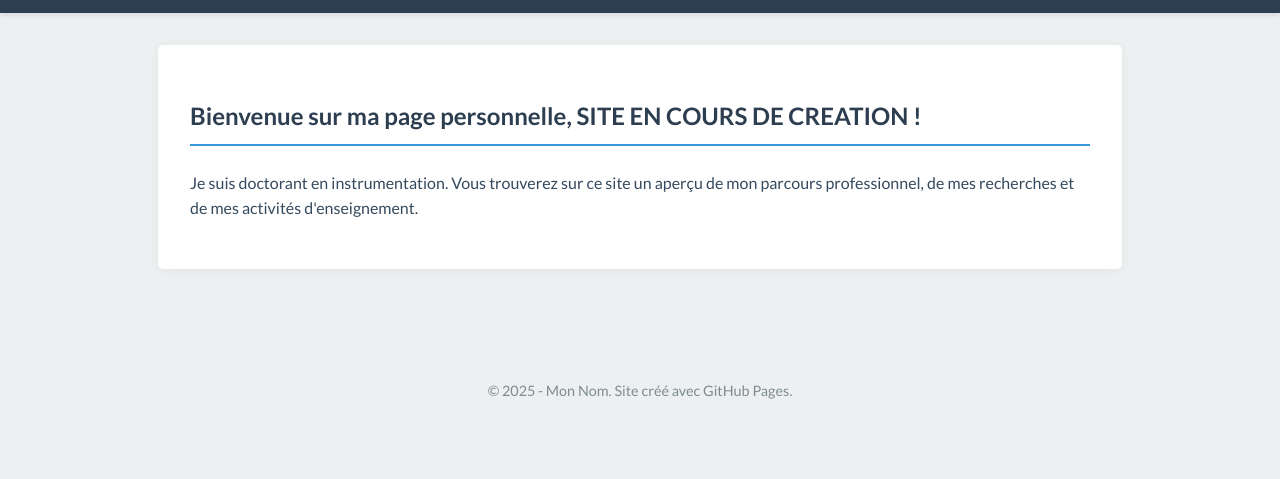
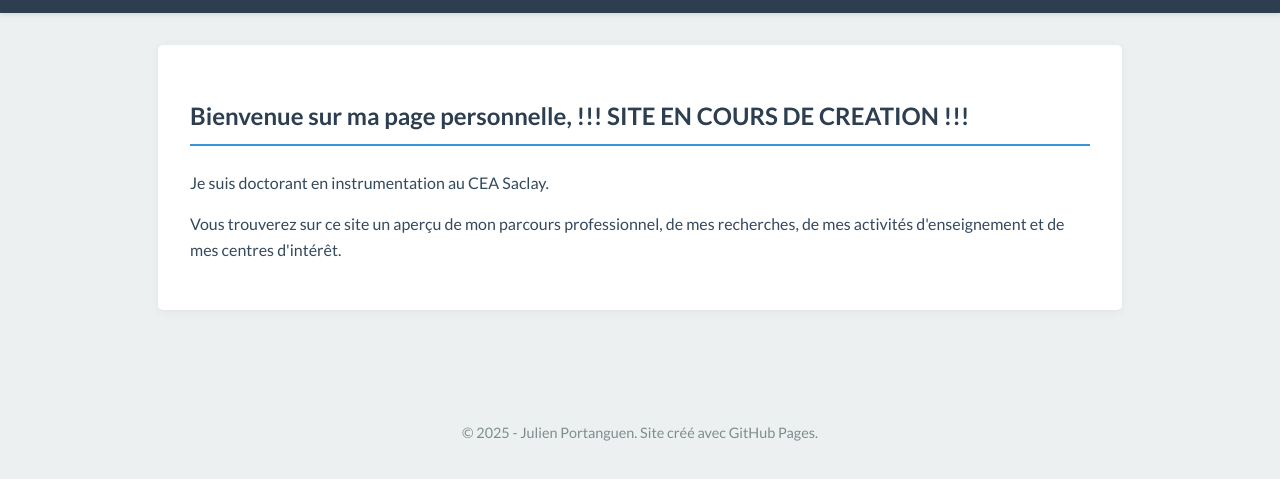
Before and after one commit to Ju-Po/julien-portanguen.github.io, a plain HTML site: page index.html in a window 1280 px wide. Shown: the part 57-536 px from the top of the page. Drawn offline with Linux system fonts and the light colour scheme.

Commit message:
Update index.html

```diff
--- a/index.html
+++ b/index.html
@@ -33,17 +33,19 @@
 
     <main>
         <section class="container">
-            <h1>Bienvenue sur ma page personnelle, SITE EN COURS DE  CREATION !</h1>
+            <h1>Bienvenue sur ma page personnelle, !!! SITE EN COURS DE  CREATION !!! </h1>
             <p>
-                Je suis doctorant en instrumentation. Vous trouverez sur ce site un aperçu de mon parcours professionnel,
-                de mes recherches et de mes activités d'enseignement.
-
+                Je suis doctorant en instrumentation au CEA Saclay.
+            </p>
+            <p>
+                Vous trouverez sur ce site un aperçu de mon parcours professionnel,
+                de mes recherches, de mes activités d'enseignement et de mes centres d'intérêt.
             </p>
             </section>
     </main>
 
     <footer>
-        <p>© 2025 - Mon Nom. Site créé avec GitHub Pages.</p>
+        <p>© 2025 - Julien Portanguen. Site créé avec GitHub Pages.</p>
     </footer>
 <script src="assets/js/theme.js"></script>
 </body>
```
